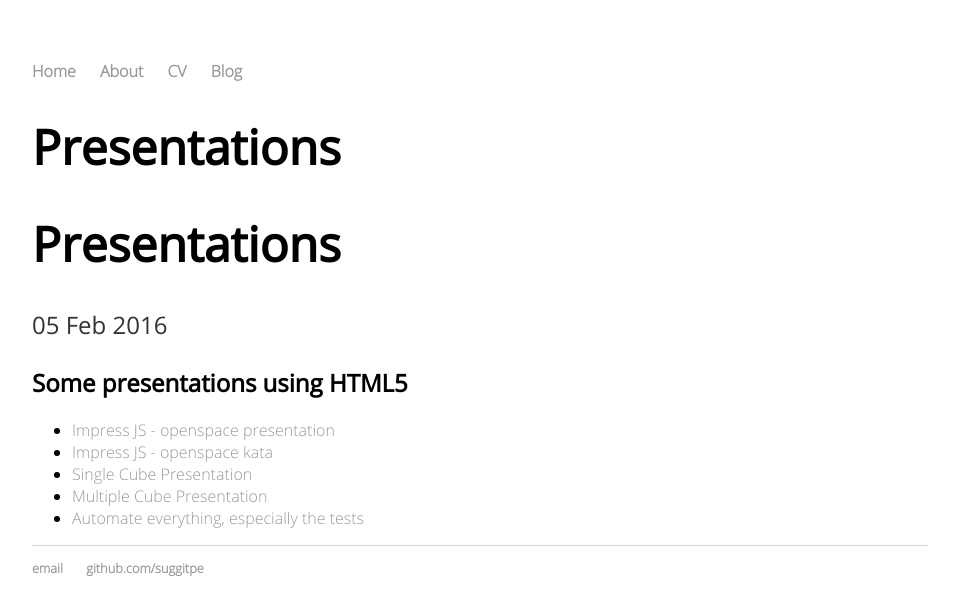
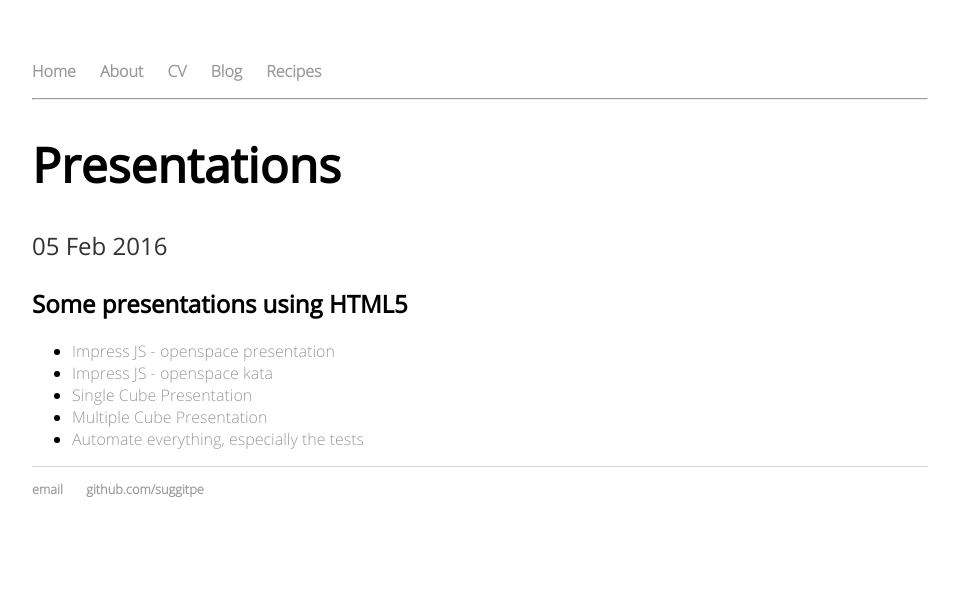
Before and after one commit to suggitpe/suggitpe.github.io, a Jekyll site: the page built from _posts/2016-02-05-presentations.md, in a window 1280 px wide. Shown: the top 615 px of the page, without its empty margins (160-1119 px from the left). Built offline with Jekyll 4.4.1, drawn with Linux system fonts in a browser that asks for light colours.

Commit message:
added recipes section

```diff
--- a/_layouts/default.html
+++ b/_layouts/default.html
@@ -11,8 +11,11 @@
         <li><a href="/about">About</a></li>
         <li><a href="/cv">CV</a></li>
         <li><a href="/blog">Blog</a></li>
+        <li><a href="/recipes">Recipes</a></li>
     </ul>
 </nav>
+
+<hr/>
 
 <div class="container">
     <h1>{{page.title}}</h1>
--- a/_layouts/post.html
+++ b/_layouts/post.html
@@ -1,7 +1,7 @@
 ---
 layout: default
 ---
-<h1>{{ page.title }}</h1>
+
 <p class="meta">{{ page.date | date_to_string }}</p>
 
 <div class="post">
```
Also changed, not shown: recipes/index.md (added).
